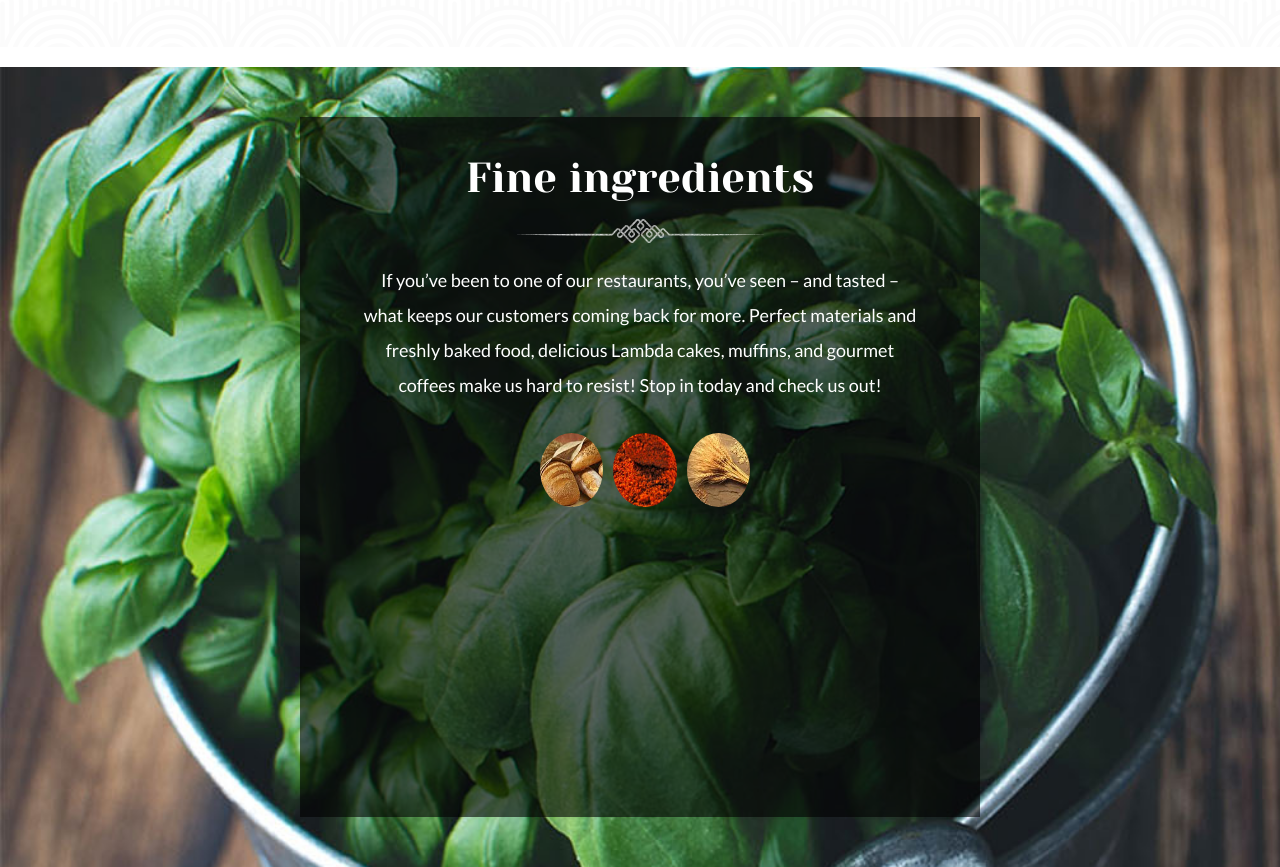
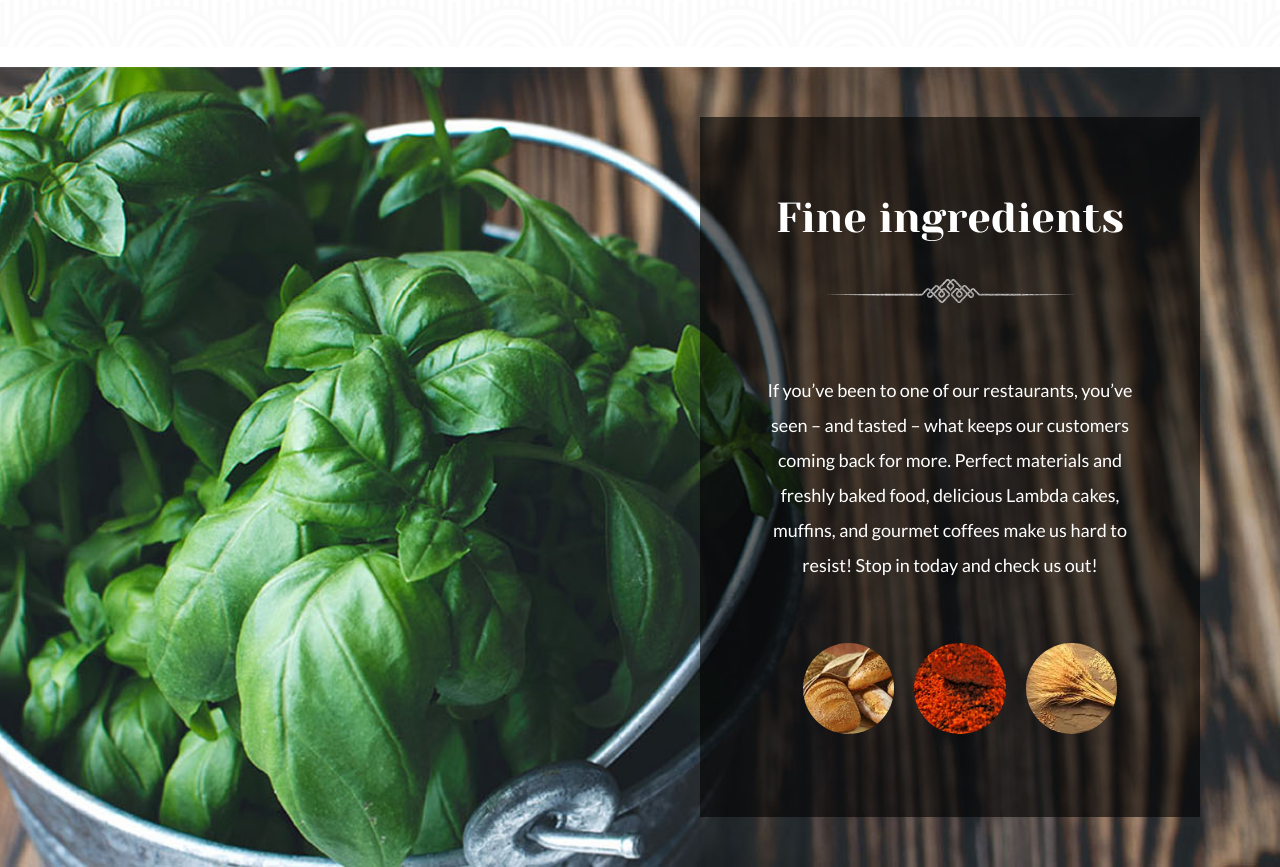
Before and after one commit to dariuszPodgorski/Restaurant, a plain HTML site: page index.html in a window 1280 px wide. Shown: the part 1555-2422 px from the top of the page. Drawn offline with Linux system fonts and the light colour scheme; a web font is replaced by a local one.

Commit message:
Add web vesrion section ingredients

```diff
--- a/css/ingredients.css
+++ b/css/ingredients.css
@@ -49,25 +49,40 @@
 
 }
 
-@media(min-width: 700px) {
+@media(min-width: 530px) {
     .ingredients-content {
-        width: 680px;
+        width: 500px;
         height: 700px;
     }
 
     .ingredients-content h3 {
-        padding-top: 40px;
+        padding-top: 80px;
+    }
+
+    .ingredients .line-decoration {
+
+        padding: 40px 0;
+
     }
 
     .ingredients-content p {
-        padding: 0 60px;
+        padding: 30px 60px;
 
     }
 
     .ingredients-image {
         border-radius: 50% 50%;
-        justify-content: flex-start;
-        align-self: flex-start;
+        width: 50%;
+        margin-left: 20px;
 
     }
 }
+
+@media (min-width: 1024px) {
+
+    .ingredients {
+        background-image: url('../images/main/main_ingredients/bacground_ingredients.jpg');
+        justify-content: flex-end;
+        padding-right: 80px;
+    }
+}
```
